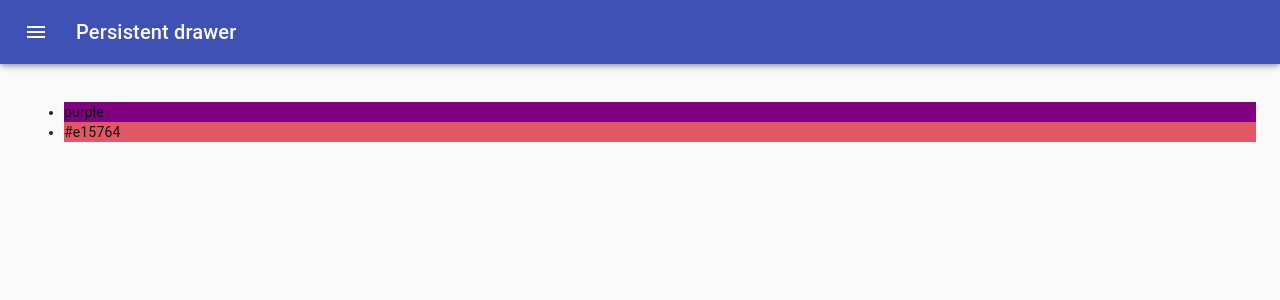
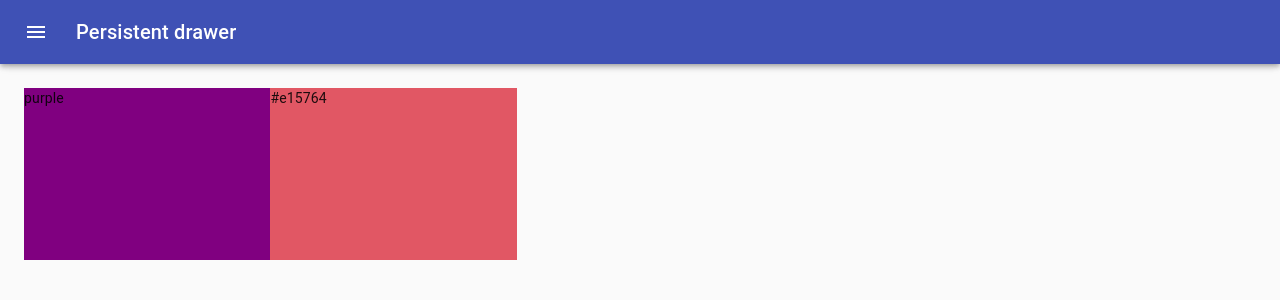
Before and after one commit to prosperosbooks/Colorly, a React (Create React App) app: page /palette/new in a window 1280 px wide. Shown: the top 300 px of the page. Built offline with nearby package versions, Linux system fonts and the light colour scheme; the HTML template or start-up script is replaced by a standard one.

Commit message:
add draggablecolorbox

```diff
--- /dev/null
+++ b/src/DraggableColorBox.js
@@ -0,0 +1,24 @@
+import React from 'react';
+import {withStyles} from '@material-ui/styles'
+
+const styles = {
+    root: {
+        width: '20%',
+        height: '25%',
+        margin: '0 auto',
+        display: 'inline-block',
+        position: 'relative',
+        cursor: 'pointer',
+        marginBottom: '-3.5px',
+    }
+}
+
+function DraggableColorBox(props) {
+    return (
+        <div className={props.classes.root} style={{backgroundColor: props.color }}>
+            {props.color}
+        </div>
+    )
+}
+
+export default withStyles(styles)(DraggableColorBox)
--- a/src/NewPaletteForm.js
+++ b/src/NewPaletteForm.js
@@ -13,6 +13,7 @@
 import ChevronRightIcon from "@material-ui/icons/ChevronRight";
 import Button from "@material-ui/core/Button";
 import { ChromePicker } from "react-color";
+import DraggableColorBox from "./DraggableColorBox";
 
 const drawerWidth = 400;
 
@@ -56,6 +57,7 @@
   },
   content: {
     flexGrow: 1,
+    height: 'calc(100vh - 64px)',
     padding: theme.spacing(3),
     transition: theme.transitions.create("margin", {
       easing: theme.transitions.easing.sharp,
@@ -73,16 +75,15 @@
 }));
 
 export default function NewPaletteForm() {
-
   const classes = useStyles();
   const theme = useTheme();
   const [open, setOpen] = useState(false);
-  const [currentColor, setCurrentColor] = useState('teal');
-  const [colors, createColor] = useState(['purple', '#e15764'])
+  const [currentColor, setCurrentColor] = useState("teal");
+  const [colors, createColor] = useState(["purple", "#e15764"]);
 
-    const addNewColor = () => {
-        createColor([...colors, currentColor])
-    }
+  const addNewColor = () => {
+    createColor([...colors, currentColor]);
+  };
 
   const handleDrawerOpen = () => {
     setOpen(true);
@@ -149,7 +150,12 @@
           color={currentColor}
           onChangeComplete={newColor => setCurrentColor(newColor.hex)}
         />
-        <Button onClick={addNewColor} variant="contained" color="primary" style={{backgroundColor: currentColor}}>
+        <Button
+          onClick={addNewColor}
+          variant="contained"
+          color="primary"
+          style={{ backgroundColor: currentColor }}
+        >
           Add Color
         </Button>
       </Drawer>
@@ -159,11 +165,10 @@
         })}
       >
         <div className={classes.drawerHeader} />
-        <ul>
-            {colors.map(color => (
-                <li key={color} style={{backgroundColor: color}}>{color}</li>
-            ))}
-        </ul>
+
+        {colors.map(color => (
+          <DraggableColorBox color={color} />
+        ))}
       </main>
     </div>
   );
```
